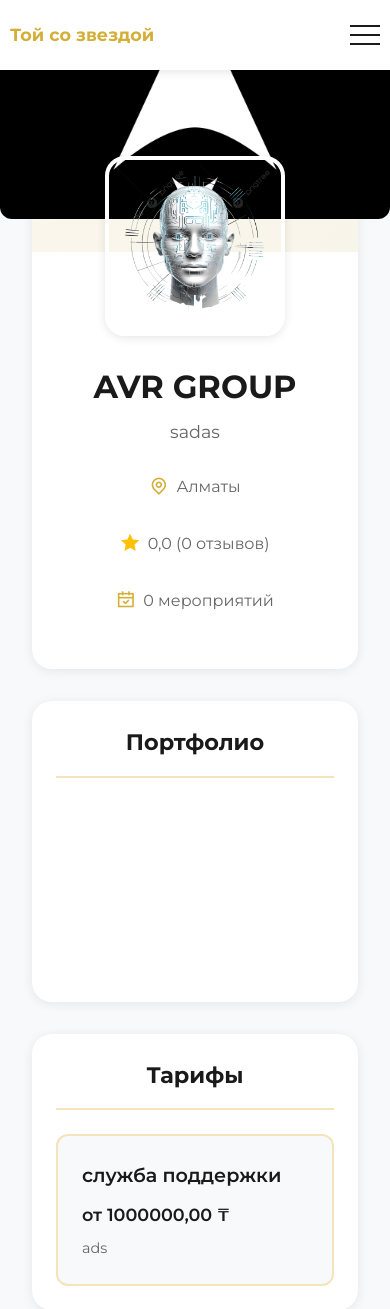
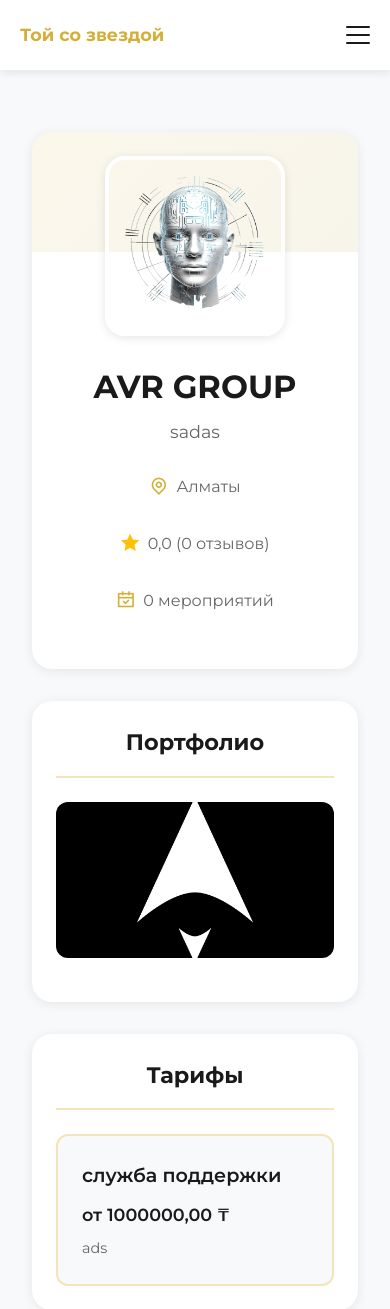
Before and after one commit to SmaylovSerikbay/tsz25, a Django app: page /profile/3/ in a window 390 px wide. Shown: the top 1309 px of the page. Run offline with Django 5.2, Linux system fonts and the light colour scheme; data comes from the database, SQL or seed files in the repository; data that the repository does not hold is empty.

Commit message:
Enhance mobile menu styles and functionality with improved toggle design and transitions. Update padding, dimensions, and responsiveness for better user experience. Refine portfolio item styles and hover effects for a more polished appearance.

```diff
--- a/static/css/style.css
+++ b/static/css/style.css
@@ -251,6 +251,7 @@ body {
     align-items: center;
     justify-content: space-between;
     gap: var(--spacing-lg);
+    padding: 0 var(--spacing-lg);
 }
 
 .logo {
@@ -377,21 +378,35 @@ body {
 
 .mobile-menu-toggle {
     display: none;
+    flex-direction: column;
+    justify-content: space-between;
+    width: 24px;
+    height: 18px;
     background: none;
     border: none;
-    padding: var(--spacing-sm);
     cursor: pointer;
+    padding: 0;
     z-index: 1002;
 }
 
-.mobile-menu-toggle i {
-    font-size: 24px;
-    color: var(--text-primary);
-    transition: var(--transition);
-}
-
-.mobile-menu-toggle.active i {
-    color: var(--primary-color);
+.mobile-menu-toggle span {
+    width: 100%;
+    height: 2px;
+    background: var(--text-primary);
+    transition: all 0.3s ease;
+    border-radius: 2px;
+}
+
+.mobile-menu-toggle.active span:nth-child(1) {
+    transform: translateY(8px) rotate(45deg);
+}
+
+.mobile-menu-toggle.active span:nth-child(2) {
+    opacity: 0;
+}
+
+.mobile-menu-toggle.active span:nth-child(3) {
+    transform: translateY(-8px) rotate(-45deg);
 }
 
 .auth-link {
@@ -557,10 +572,10 @@ body {
     width: 100%;
     height: 100vh;
     background: rgba(0, 0, 0, 0.5);
-    z-index: 1000;
+    z-index: 1001;
     opacity: 0;
     visibility: hidden;
-    transition: opacity 0.3s ease, visibility 0.3s ease;
+    transition: all 0.3s ease;
 }
 
 .mobile-menu.active {
@@ -577,7 +592,7 @@ body {
     max-width: 400px;
     height: 100%;
     background: white;
-    padding: 20px;
+    padding: var(--spacing-lg);
     overflow-y: auto;
     transition: right 0.3s ease;
 }
@@ -589,8 +604,8 @@ body {
 .mobile-nav {
     display: flex;
     flex-direction: column;
-    gap: 10px;
-    padding-top: 60px;
+    gap: var(--spacing-md);
+    padding-top: calc(var(--header-height) + var(--spacing-lg));
 }
 
 .mobile-nav-link {
@@ -668,13 +683,13 @@ body {
     display: none;
     flex-direction: column;
     justify-content: space-between;
-    width: 30px;
-    height: 20px;
+    width: 24px;
+    height: 18px;
     background: none;
     border: none;
     cursor: pointer;
     padding: 0;
-    z-index: 1001;
+    z-index: 1002;
 }
 
 .mobile-menu-toggle span {
@@ -682,10 +697,11 @@ body {
     height: 2px;
     background: var(--text-primary);
     transition: all 0.3s ease;
+    border-radius: 2px;
 }
 
 .mobile-menu-toggle.active span:nth-child(1) {
-    transform: translateY(9px) rotate(45deg);
+    transform: translateY(8px) rotate(45deg);
 }
 
 .mobile-menu-toggle.active span:nth-child(2) {
@@ -693,7 +709,7 @@ body {
 }
 
 .mobile-menu-toggle.active span:nth-child(3) {
-    transform: translateY(-9px) rotate(-45deg);
+    transform: translateY(-8px) rotate(-45deg);
 }
 
 /* Desktop Navigation */
@@ -1517,6 +1533,7 @@ body {
     display: grid;
     grid-template-columns: repeat(auto-fill, minmax(250px, 1fr));
     gap: var(--spacing-lg);
+    position: relative;
 }
 
 .portfolio-item {
@@ -1524,17 +1541,18 @@ body {
     border-radius: var(--border-radius);
     overflow: hidden;
     aspect-ratio: 1;
+    background: #f8f9fa;
 }
 
 .portfolio-item img {
     width: 100%;
     height: 100%;
     object-fit: cover;
-    transition: var(--transition);
+    transition: transform 0.3s ease;
 }
 
 .portfolio-item:hover img {
-    transform: scale(1.1);
+    transform: scale(1.05);
 }
 
 .portfolio-item .delete-photo {
@@ -1542,7 +1560,7 @@ body {
     top: var(--spacing-sm);
     right: var(--spacing-sm);
     opacity: 0;
-    transition: var(--transition);
+    transition: opacity 0.3s ease;
 }
 
 .portfolio-item:hover .delete-photo {
@@ -1840,7 +1858,8 @@ body {
     }
 
     .portfolio-grid {
-        grid-template-columns: repeat(auto-fill, minmax(200px, 1fr));
+        grid-template-columns: repeat(2, 1fr);
+        gap: var(--spacing-md);
     }
 
     .tariff-list,
@@ -1886,6 +1905,7 @@ body {
 
     .portfolio-grid {
         grid-template-columns: 1fr;
+        gap: var(--spacing-sm);
     }
 
     .modal {
```
